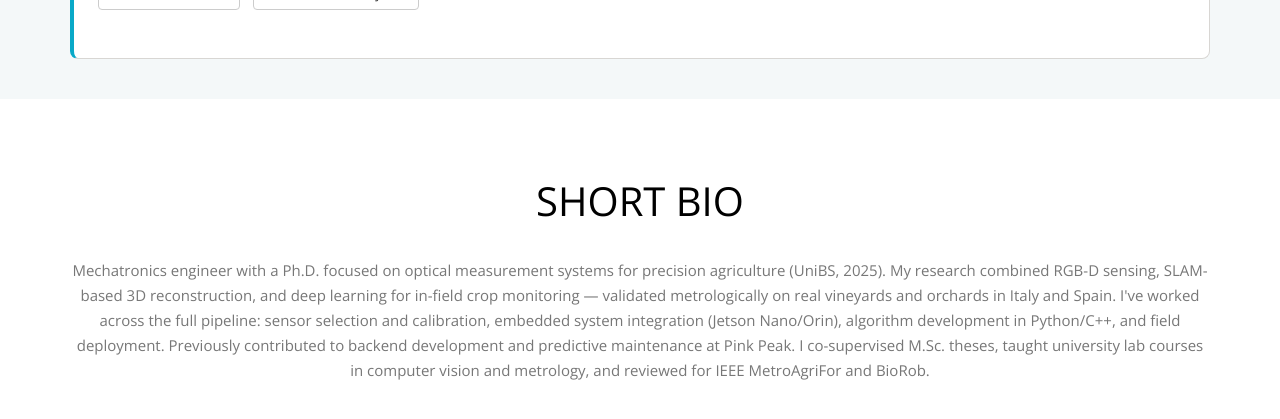
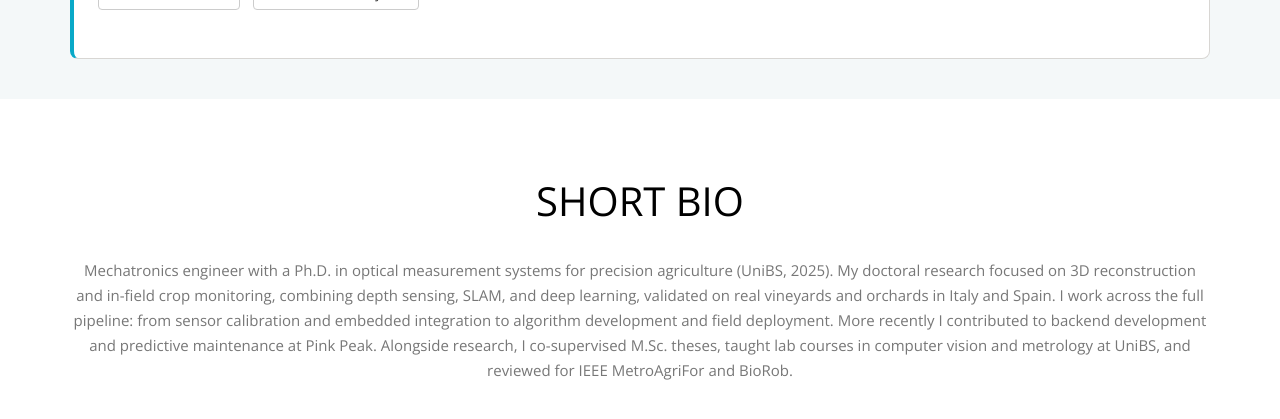
Before and after one commit to bernardolanza93/portfolio, a Jekyll site: the page index.html, which Jekyll copies as it is, in a window 1280 px wide and 900 px high, scrolled down 1200 px, cut to the strip 0-434 px from the top of the window. Shown: the top 419 px of the strip. Built offline with Jekyll 4.4.1, drawn with Linux system fonts in a browser that asks for light colours; nearby versions of some CDN libraries; library files that are not in the unit come from our copies; some of the changed text lies outside the part shown.

Commit message:
refactor(curriculum): new curriculum and new project DFOF

```diff
--- a/index.html
+++ b/index.html
@@ -160,9 +160,9 @@
                 <div class="col-md-12">
                     <h2>SHORT BIO</h2>
                     <h2 style="line-height:15px;"><small>
-                        Mechatronics engineer with a Ph.D. focused on optical measurement systems for precision agriculture (UniBS, 2025). My research combined RGB-D sensing, SLAM-based 3D reconstruction, and deep learning for in-field crop monitoring — validated metrologically on real vineyards and orchards in Italy and Spain.
-                        I've worked across the full pipeline: sensor selection and calibration, embedded system integration (Jetson Nano/Orin), algorithm development in Python/C++, and field deployment. Previously contributed to backend development and predictive maintenance at Pink Peak.
-                        I co-supervised M.Sc. theses, taught university lab courses in computer vision and metrology, and reviewed for IEEE MetroAgriFor and BioRob.
+                        Mechatronics engineer with a Ph.D. in optical measurement systems for precision agriculture (UniBS, 2025). My doctoral research focused on 3D reconstruction and in-field crop monitoring, combining depth sensing, SLAM, and deep learning, validated on real vineyards and orchards in Italy and Spain.
+                        I work across the full pipeline: from sensor calibration and embedded integration to algorithm development and field deployment. More recently I contributed to backend development and predictive maintenance at Pink Peak.
+                        Alongside research, I co-supervised M.Sc. theses, taught lab courses in computer vision and metrology at UniBS, and reviewed for IEEE MetroAgriFor and BioRob.
                     </small></h2>
                 </div>
             </div>
@@ -229,8 +229,8 @@
                         <h2 style="margin-top: 120px;"><span>CERTIFICATIONS</span></h2>
                         <div class="element1">
                             <div style="margin-bottom:5px;font-size: 10px;"><i>Jan 31, 2025</i></div>
-                            <div class="wow fadeIn">PH.D. IN ROBOTICS</div>
-                            <small><div class="wow fadeIn">Optical-based measurement for plant health monitoring and yield estimation.</div></small>
+                            <div class="wow fadeIn">PH.D. IN MECHATRONICS</div>
+                            <small><div class="wow fadeIn">Doctoral program in Mechanical and Industrial Engineering | Optical-based measurement for plant health monitoring and yield estimation.</div></small>
                             <small><div class="wow fadeIn">Laboratorio di Misure Meccaniche e Termiche - Università degli studi di Brescia</div></small>
 
                         </div>
@@ -536,6 +536,64 @@
                     </div>
 
                     <div class="research-item">
+                        <button class="research-toggle" type="button" data-target="#research-depth-flow" aria-expanded="false">
+                            <span class="research-toggle-thumb">
+                                <img loading="lazy" src="images/setup_o.png" alt="Depth from optical flow acquisition setup">
+                            </span>
+                            <span class="research-toggle-body">
+                                <span class="research-toggle-title">Depth from Optical Flow</span>
+                                <span class="research-toggle-oneliner">Monocular depth estimation with metrological uncertainty for agricultural scenarios.</span>
+                                <span class="tech-tags">
+                                    <span class="tech-tag">Optical Flow</span>
+                                    <span class="tech-tag">Computer Vision</span>
+                                    <span class="tech-tag">Metrology</span>
+                                    <span class="tech-tag">Python</span>
+                                    <span class="tech-tag">+</span>
+                                </span>
+                            </span>
+                            <span class="research-toggle-icon" aria-hidden="true">+</span>
+                        </button>
+                        <div class="research-panel" id="research-depth-flow">
+                            <div class="research-card">
+                                <h4>Monocular Depth Estimation from Optical Flow with Uncertainty Analysis</h4>
+                                <p><b>Problem:</b> Low-cost depth estimation from a single moving camera is noisy and lacks formal measurement uncertainty &mdash; a gap for agricultural end-users who need reliable readings without expensive LiDAR or stereo hardware.</p>
+                                <p><b>Method:</b> Simplified optical-flow model relating image-plane pixel speed to real-world depth via a single calibration parameter K. Validated in laboratory with a UR10e robot at five speeds (0.25&ndash;0.97 m/s), four camera-target distances, and five ArUco markers at different depths. Monte Carlo uncertainty propagation with 10,000 synthetic realizations per data point. Window-based moving average filter (effective 20 fps from 60 fps) to reduce noise.</p>
+                                <p><b>Result:</b> Best-case depth uncertainty of 4 cm (filtered, 0.50 m/s) and 7 cm (filtered, 0.75 m/s). Image speeds above 500&ndash;800 px/s keep uncertainty below 20 cm. Two practical examples provided for end-users to select camera and vehicle speed. Code publicly released on GitHub.</p>
+
+                                <div class="tech-tags research-skills">
+                                    <span class="tech-tag">Python</span>
+                                    <span class="tech-tag">OpenCV</span>
+                                    <span class="tech-tag">Optical Flow</span>
+                                    <span class="tech-tag">ArUco Markers</span>
+                                    <span class="tech-tag">SciPy</span>
+                                    <span class="tech-tag">Metrology</span>
+                                    <span class="tech-tag">Monte Carlo</span>
+                                    <span class="tech-tag">GoPro</span>
+                                    <span class="tech-tag">UR10e</span>
+                                </div>
+
+                                <div class="research-gallery">
+                                    <figure>
+                                        <img loading="lazy" src="images/setup_o.png" alt="Experimental setup with UR10e robot, GoPro, and ArUco marker target">
+                                        <figcaption>Experimental setup: UR10e robot with GoPro Hero 11, custom target with ArUco markers at 4 distances.</figcaption>
+                                    </figure>
+                                    <figure>
+                                        <img loading="lazy" src="images/modello_o.png" alt="Pinhole projection model for optical-flow depth estimation">
+                                        <figcaption>Pinhole projection model: depth Z estimated from pixel displacement δy, focal length f, and known camera speed.</figcaption>
+                                    </figure>
+                                    <figure>
+                                        <img loading="lazy" src="images/curva.png" alt="Model validation with analytical and experimental depth curves">
+                                        <figcaption>Model validation at 0.75 m/s: analytical (black) vs experimental (red) model on filtered data.</figcaption>
+                                    </figure>
+                                </div>
+
+                                <p><a href="https://doi.org/10.3390/s25123790" target="_blank" rel="noopener noreferrer"><b>Link to Publication</b></a></p>
+                                <p><a href="https://github.com/bernardolanza93/DepthFromOpticalFlow.git" target="_blank" rel="noopener noreferrer"><b>GitHub Repository: DepthFromOpticalFlow</b></a></p>
+                            </div>
+                        </div>
+                    </div>
+
+                    <div class="research-item">
                         <button class="research-toggle" type="button" data-target="#research-cropweed" aria-expanded="false">
                             <span class="research-toggle-thumb">
                                 <img loading="lazy" src="animations/cavolo.gif" alt="Crop and weed segmentation">
@@ -680,7 +738,7 @@
 
                     <br>
                     <h4>Thesis Supervision</h4>
-                    <p>Co-supervised N M.Sc. and N B.Sc. theses in computer vision and industrial metrology.</p>
+                    <p>Co-supervised M.Sc. and B.Sc. theses in computer vision and industrial metrology.</p>
 
                     <br>
                     <h4>Peer Review</h4>
@@ -734,6 +792,15 @@
 
                         <h3 class="publications-subtitle">Relevant Publications</h3>
                         <ul class="publication-list">
+                        <li><strong>Depth from 2D Images: Development and Metrological Evaluation of System Uncertainty Applied to Agricultural Scenarios</strong><br>
+                            Lanza, B.; Nuzzi, C.; Pasinetti, S.<br>
+                            <i>Sensors 2025, MDPI</i>
+                            <p><a href="https://doi.org/10.3390/s25123790" target="_blank" rel="noopener noreferrer"><b>Link to publication</b></a></p>
+                            <p><a href="https://github.com/bernardolanza93/DepthFromOpticalFlow.git" target="_blank" rel="noopener noreferrer"><b>GitHub Repo</b></a></p>
+
+                        <br>
+                        </li>
+
                         <li><strong>A Stride Toward Wine Yield Estimation from Images: Metrological Validation of Grape Berry Number, Radius, and Volume Estimation</strong><br>
                             Lanza, B.; Botturi, D.; Gnutti, A.; Lancini, M.; Nuzzi, C.; Pasinetti, S<br>
                             <i>Sensors 2024 MDPI</i>
```
Also changed, not shown: images/curva.png (added), images/modello_o.png (added), images/setup_o.png (added), 1 other file.
